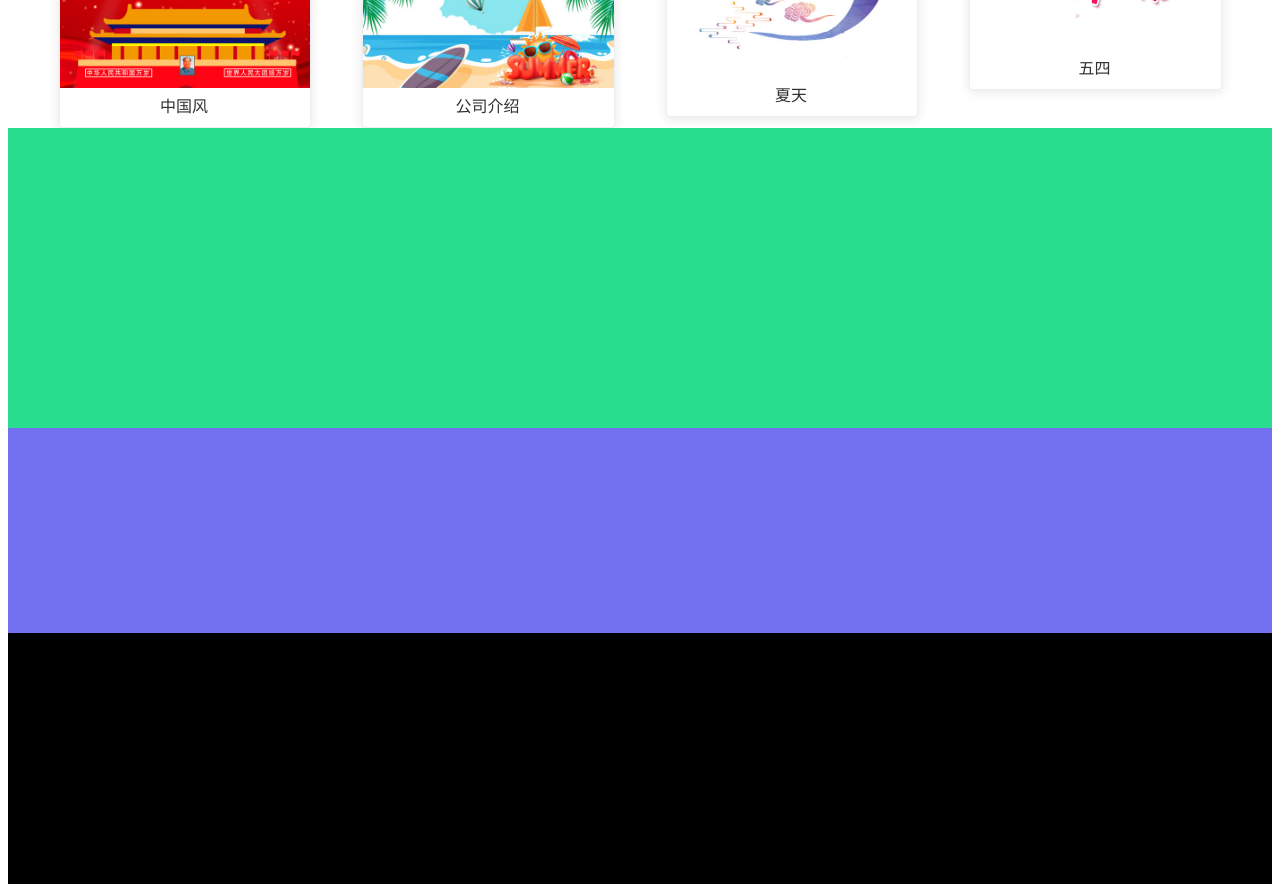
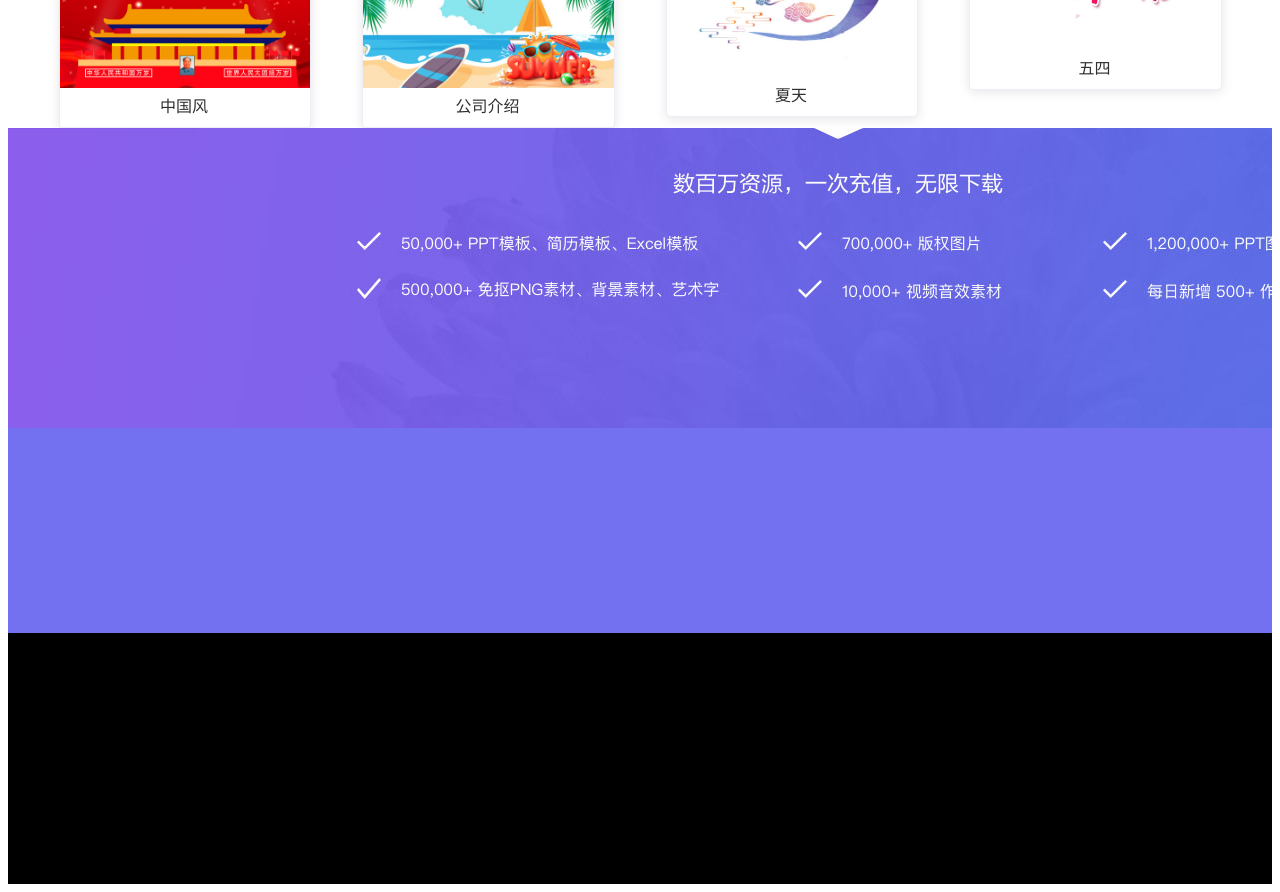
Before and after one commit to zmj0920/vue-elementui, a Vue app: page /#/ in a window 1280 px wide. Shown: the part 1920-2812 px from the top of the page. Built offline with nearby package versions, Linux system fonts and the light colour scheme.

Commit message:
foot_content

```diff
--- a/src/components/Home.vue
+++ b/src/components/Home.vue
@@ -72,7 +72,11 @@
       </el-col>
     </el-row>
 
-    <el-row class="foot-banner"></el-row>
+    <el-row class="foot-banner">
+
+
+
+    </el-row>
     <el-row class="foot-content"></el-row>
     <el-row class="bottom-seo-box"></el-row>
   </div>
@@ -194,7 +198,9 @@ export default {
 }
 .foot-banner{
 height: 300px;
-background-color: #28dd8e;
+background-image: url("./../img/foot_banner.jpg");
+background-position-x: -130px;
+/* background-color: #28dd8e; */
 }
 .foot-content{
 height: 205px;
@@ -206,7 +212,4 @@ background-color:#7371ef;
 height: 251px;
 background-color:black;
 }
-
-
-
 </style>
```
Also changed, not shown: src/main.js (+0 -32 lines), src/img/foot_banner.jpg (added).
